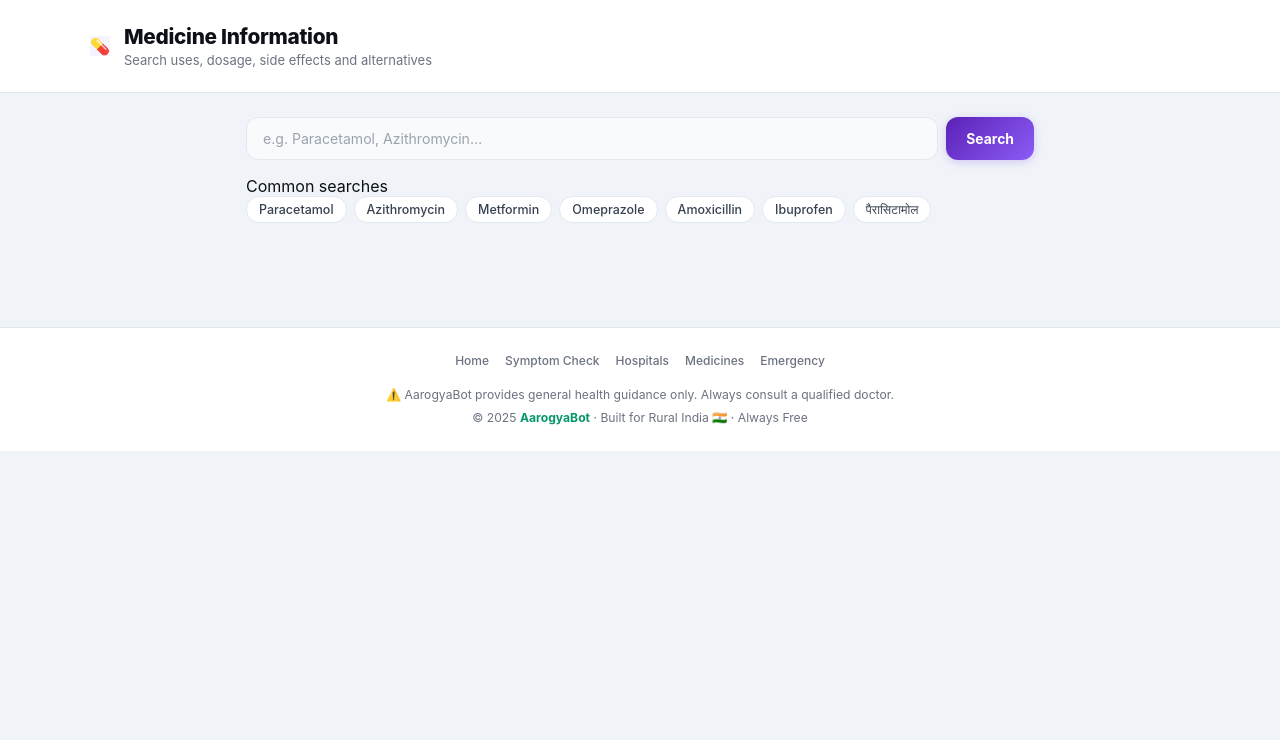
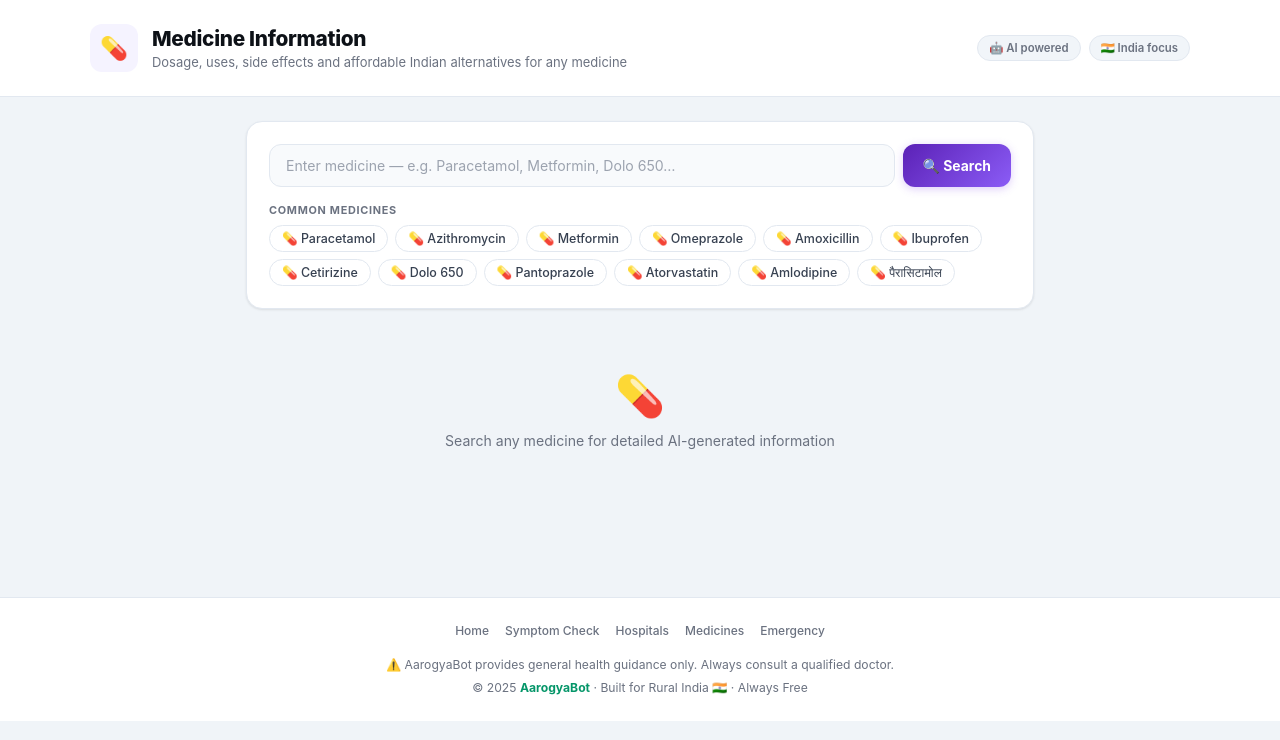
Before and after one commit to Anant-083/Kisan_Mitra, a Flask app: page /medicines in a window 1280 px wide. Shown: the part 60-800 px from the top of the page. Run offline with Flask 3, Linux system fonts and the light colour scheme.

Commit message:
Update medicines.html

```diff
--- a/templates/medicines.html
+++ b/templates/medicines.html
@@ -1,62 +1,63 @@
 {% extends "base.html" %}
 {% block title %} · Medicine Info{% endblock %}
 {% block content %}
-
 <div class="pg-hdr">
   <div class="pg-hdr-inner">
-    <div class="pg-icon ip">💊</div>
-    <div>
-      <h1>Medicine Information</h1>
-      <p>Search uses, dosage, side effects and alternatives</p>
+    <div class="pg-hdr-ic ip">💊</div>
+    <div><h1>Medicine Information</h1><p>Dosage, uses, side effects and affordable Indian alternatives for any medicine</p></div>
+    <div class="pg-hdr-meta"><div class="pg-tag">🤖 AI powered</div><div class="pg-tag">🇮🇳 India focus</div></div>
   </div>
 </div>
+<div class="med-wrap">
+  <div class="search-card">
+    <div class="sbar">
+      <input type="text" id="medInput" placeholder="Enter medicine — e.g. Paracetamol, Metformin, Dolo 650…"/>
+      <button onclick="searchMed()">🔍 Search</button>
     </div>
-
-<div class="med-wrap">
-  <div class="search-panel">
-    <div class="sbar">
-      <input type="text" id="medInput" placeholder="e.g. Paracetamol, Azithromycin…"/>
-      <button onclick="searchMed()">Search</button>
-    </div>
-    <div class="chips-label">Common searches</div>
+    <div class="chips-lbl">Common medicines</div>
     <div class="chips">
-      <span class="chip" onclick="quickMed('Paracetamol')">Paracetamol</span>
-      <span class="chip" onclick="quickMed('Azithromycin')">Azithromycin</span>
-      <span class="chip" onclick="quickMed('Metformin')">Metformin</span>
-      <span class="chip" onclick="quickMed('Omeprazole')">Omeprazole</span>
-      <span class="chip" onclick="quickMed('Amoxicillin')">Amoxicillin</span>
-      <span class="chip" onclick="quickMed('Ibuprofen')">Ibuprofen</span>
-      <span class="chip" onclick="quickMed('पैरासिटामोल')">पैरासिटामोल</span>
+      <span class="chip" onclick="qm('Paracetamol')">💊 Paracetamol</span>
+      <span class="chip" onclick="qm('Azithromycin')">💊 Azithromycin</span>
+      <span class="chip" onclick="qm('Metformin')">💊 Metformin</span>
+      <span class="chip" onclick="qm('Omeprazole')">💊 Omeprazole</span>
+      <span class="chip" onclick="qm('Amoxicillin')">💊 Amoxicillin</span>
+      <span class="chip" onclick="qm('Ibuprofen')">💊 Ibuprofen</span>
+      <span class="chip" onclick="qm('Cetirizine')">💊 Cetirizine</span>
+      <span class="chip" onclick="qm('Dolo 650')">💊 Dolo 650</span>
+      <span class="chip" onclick="qm('Pantoprazole')">💊 Pantoprazole</span>
+      <span class="chip" onclick="qm('Atorvastatin')">💊 Atorvastatin</span>
+      <span class="chip" onclick="qm('Amlodipine')">💊 Amlodipine</span>
+      <span class="chip" onclick="qm('पैरासिटामोल')">💊 पैरासिटामोल</span>
     </div>
   </div>
-  <div id="medResult"></div>
+  <div id="medResult">
+    <div class="state-box"><span style="font-size:2.5rem">💊</span><span>Search any medicine for detailed AI-generated information</span></div>
   </div>
-
+</div>
 {% endblock %}
 {% block scripts %}
 <script>
-async function searchMed() {
-  const med = document.getElementById("medInput").value.trim();
-  if (!med) return;
-  const box = document.getElementById("medResult");
-  box.innerHTML = `<div class="state-box"><div class="spinner"></div>Looking up ${med}…</div>`;
-  const r = await fetch("/api/medicine",{method:"POST",headers:{"Content-Type":"application/json"},body:JSON.stringify({medicine:med})});
-  const d = await r.json();
-  box.innerHTML = `
+async function searchMed(){
+  const med=document.getElementById('medInput').value.trim();if(!med)return;
+  const box=document.getElementById('medResult');
+  box.innerHTML=`<div class="state-box"><div class="spinner"></div>Looking up ${med}…</div>`;
+  try{
+    const r=await fetch('/api/medicine',{method:'POST',headers:{'Content-Type':'application/json'},body:JSON.stringify({medicine:med})});
+    const d=await r.json();
+    box.innerHTML=`
       <div class="med-card">
-      <div class="med-card-head">
-        <div class="med-icon">💊</div>
-        <div><h3>${med}</h3><span>AI-generated · Not a prescription</span></div>
+        <div class="med-card-hd">
+          <div class="med-ic">💊</div>
+          <div><h3>${med}</h3><span>AI-generated · Reference only · Not a prescription</span></div>
         </div>
-      <div class="med-text">${d.info.replace(/\n/g,"<br>")}</div>
-      <div class="med-warn">⚠️ Always consult a pharmacist or doctor before taking any medicine.</div>
+        <div class="med-text">${d.info.replace(/\n/g,'<br>')}</div>
+        <div class="med-warn">⚠️ Always consult a licensed pharmacist or doctor before taking any medicine. Do not self-medicate.</div>
       </div>`;
+  }catch(e){
+    box.innerHTML=`<div class="state-box"><span>❌</span><span>Error fetching info. Please try again.</span></div>`;
   }
-function quickMed(name){
-  document.getElementById("medInput").value=name; searchMed();
 }
-document.getElementById("medInput").addEventListener("keydown",e=>{
-  if(e.key==="Enter") searchMed();
-});
+function qm(name){document.getElementById('medInput').value=name;searchMed()}
+document.getElementById('medInput').addEventListener('keydown',e=>{if(e.key==='Enter')searchMed()});
 </script>
 {% endblock %}
```
Lines whose indentation alone changed are shown as unchanged.
